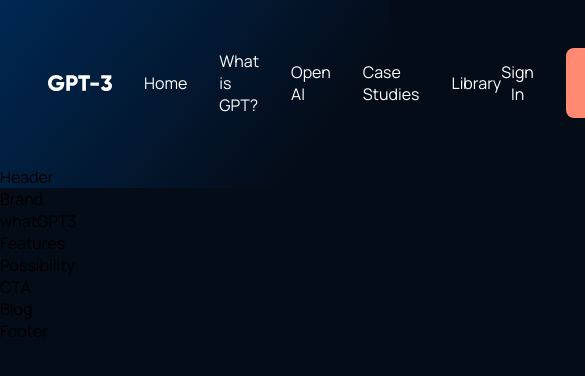
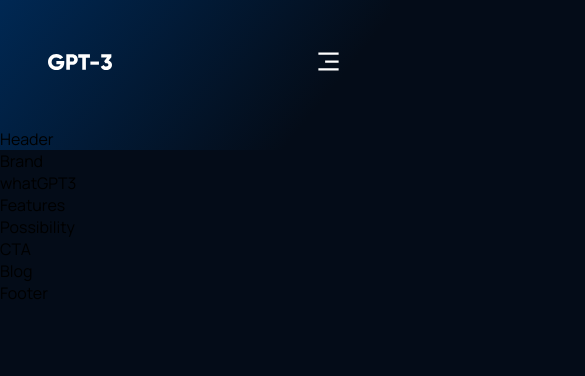
Before and after one commit to dragoshcode/gpt3-modern-ui-ux-website, a React (Create React App) app: page / in a window 390 px wide. Shown: the top 376 px of the page, 585 px wide, since content can reach past the window. Built offline with nearby package versions, Linux system fonts and the light colour scheme; the HTML template or start-up script is replaced by a standard one.

Commit message:
Add hamburger menu logic

```diff
--- a/src/components/navbar/Navbar.js
+++ b/src/components/navbar/Navbar.js
@@ -1,23 +1,61 @@
-import React from 'react';
-import { RiMenu3Line, RiCloseLin } from 'react-icons/ri';
+import React, { useState } from 'react';
+import { RiMenu3Line, RiCloseLine } from 'react-icons/ri';
 import logo from '../../assets/logo.svg';
 import './navbar.scss';
 import '../../scss/_utils.scss';
 
 function Navbar() {
+  const [toggleMenu, setToggleMenu] = useState(false);
+
+  const Menu = () => (
+    <>
+      <a href='#home'>Home</a>
+      <a href='#wgpt3'>What is GPT?</a>
+      <a href='#possibility'>Open AI</a>
+      <a href='#features'>Case Studies</a>
+      <a href='#blog'>Library</a>
+    </>
+  );
+
   return (
     <div className='gpt3__navbar flex'>
       <div className='gpt3__navbar-links flex'>
-        <img src={logo} alt='logo' />
-        <a href='/'>Home</a>
-        <a href='/'>What is GPT?</a>
-        <a href='/'>Open AI</a>
-        <a href='/'>Case Studies</a>
-        <a href='/'>Library</a>
+        <div className='gpt3__navbar-links-logo'>
+          <img src={logo} alt='logo' />
+        </div>
+        <div className='gpt3__navbar-links-menu'>
+          <Menu />
+        </div>
       </div>
       <div className='gpt3__navbar-btns flex'>
         <button className='sign-in'>Sign In</button>
         <button className='sign-up'>Sign Up</button>
+      </div>
+      <div className='gpt3__navbar-menu'>
+        {toggleMenu ? (
+          <RiCloseLine
+            color='#fff'
+            size={27}
+            onClick={() => {
+              setToggleMenu(false);
+            }}
+          />
+        ) : (
+          <RiMenu3Line
+            color='#fff'
+            size={27}
+            onClick={() => {
+              setToggleMenu(true);
+            }}
+          />
+        )}
+        {toggleMenu && (
+          <div className='gpt3__navbar-menu-container scale-up-center flex-col'>
+            <Menu />
+            <button className='sign-in'>Sign In</button>
+            <button className='sign-up'>Sign Up</button>
+          </div>
+        )}
       </div>
     </div>
   );
--- a/src/components/navbar/navbar.scss
+++ b/src/components/navbar/navbar.scss
@@ -2,20 +2,28 @@
 
 .gpt3__navbar {
   padding: 3rem;
-  justify-content: space-between;
 
   &-links {
     gap: 2rem;
-    img {
-      width: 4rem;
+    flex: 1;
+    &-logo {
+      img {
+        width: 4rem;
+      }
     }
-    a {
-      color: white;
+    &-menu {
+      gap: 2rem;
+      display: none;
+      a {
+        color: white;
+      }
     }
   }
 
   &-btns {
     gap: 2rem;
+    margin-right: 1.65rem;
+    display: none;
     .sign-in {
       color: white;
       font-family: 'Manrope', sans-serif;
@@ -30,4 +38,66 @@
       border-radius: 0.5rem;
     }
   }
+
+  &-menu {
+    position: relative;
+    svg {
+      position: relative;
+      cursor: pointer;
+    }
+    &-container {
+      background-color: v.$color-footer;
+      position: absolute;
+      top: 3rem;
+      right: 0.2rem;
+      text-align: right;
+      justify-content: center;
+      align-items: end;
+      gap: 1rem;
+      padding: 1.5rem 1.5rem 1.5rem 0;
+      width: 11rem;
+      border-radius: 1rem;
+      a {
+        color: white;
+      }
+      button {
+        display: block;
+        color: white;
+        font-size: 1rem;
+        font-family: 'Manrope', sans-serif;
+      }
+      .sign-in {
+        margin-top: 0.5rem;
+      }
+      .sign-up {
+        background-color: v.$color-subtext;
+        padding: 0.5rem 1.5rem;
+        border-radius: 0.5rem;
+      }
+    }
+  }
 }
+
+@media only screen and (min-width: 450px) {
+  .gpt3__navbar-btns {
+    display: flex;
+  }
+  .gpt3__navbar-menu-container {
+    top: 4.5rem;
+    right: 0.5rem;
+    button {
+      display: none;
+    }
+  }
+}
+
+@media only screen and (min-width: 950px) {
+  .gpt3__navbar {
+    &-links-menu {
+      display: flex;
+    }
+    &-menu {
+      display: none;
+    }
+  }
+}
--- a/src/scss/_reset.scss
+++ b/src/scss/_reset.scss
@@ -22,6 +22,7 @@
 button{
   border: 0;
   background: none;
+  cursor: pointer;
 }
 
 a{
```
